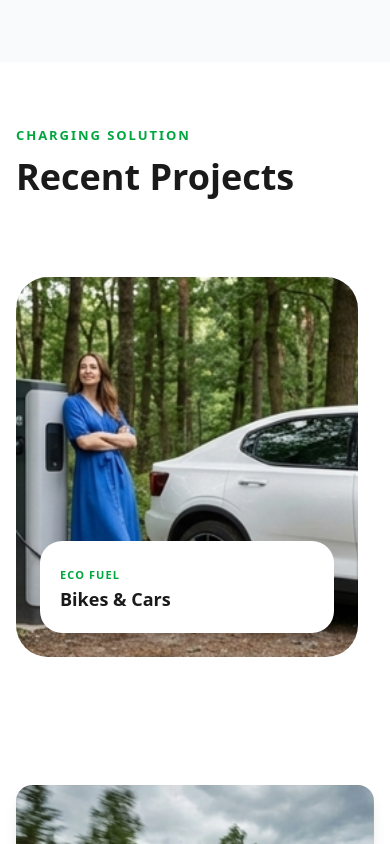
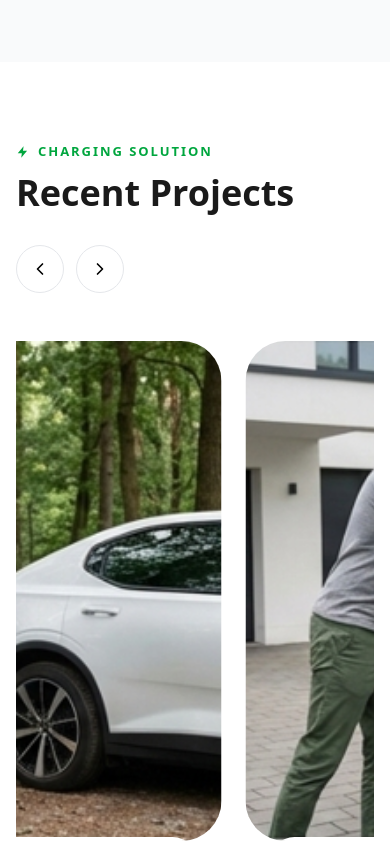
Before and after one commit to Mr-tamilan-yt/kensi-power, a React app: page / in a window 390 px wide. Shown: the part 4660-5504 px from the top of the page. Built offline with nearby package versions, Linux system fonts and the light colour scheme; the HTML template or start-up script is replaced by a standard one.

Commit message:
scroll changed

```diff
--- a/src/components/RecentProjects.jsx
+++ b/src/components/RecentProjects.jsx
@@ -1,21 +1,15 @@
-import { useRef, useEffect } from "react";
+import { useRef, useEffect, useState } from "react";
 import { ChevronLeft, ChevronRight } from "lucide-react";
 
 import picture1 from "../images/project1.png";
 import picture2 from "../images/project2.png";
 import picture3 from "../images/project3.png";
-import picture4 from "../images/project1.png";
-import picture5 from "../images/project2.png";
 
-/* ----------------------------------
-   Config helpers
------------------------------------ */
+const CARD_WIDTH = 415;
 const CARD_GAP = 24;
-const AUTO_SCROLL_DELAY = 3500;
+const STEP = CARD_WIDTH + CARD_GAP;
+const SPEED = 0.5; // px per frame
 
-/* ----------------------------------
-   Data
------------------------------------ */
 const projects = [
   { id: 1, tag: "ECO FUEL", title: "Bikes & Cars", img: picture1 },
   { id: 2, tag: "EV CARS", title: "Service & Repair", img: picture2 },
@@ -24,74 +18,59 @@ const projects = [
   { id: 5, tag: "EV STATION", title: "Benefits EV-Car", img: picture2 },
 ];
 
+export default function RecentProjects() {
+  const containerRef = useRef(null);
+  const wrapperRef = useRef(null);
+  const [offset, setOffset] = useState(0);
+  const rafRef = useRef(null);
+
+  const totalWidth = STEP * projects.length;
+
+  // Auto scroll using transform
+  useEffect(() => {
+    const autoScroll = () => {
+      setOffset((prev) => {
+        let next = prev + SPEED;
+        if (next >= totalWidth) next -= totalWidth; // seamless reset
+        return next;
+      });
+      rafRef.current = requestAnimationFrame(autoScroll);
+    };
+
+    rafRef.current = requestAnimationFrame(autoScroll);
+
+    return () => cancelAnimationFrame(rafRef.current);
+  }, []);
+
+  // Manual scroll buttons
+  const scrollByStep = (direction) => {
+    setOffset((prev) => {
+      let next = direction === "left" ? prev - STEP : prev + STEP;
+      if (next >= totalWidth) next -= totalWidth;
+      if (next < 0) next += totalWidth;
+      return next;
+    });
+  };
+
+  // duplicate list for seamless effect
   const infiniteProjects = [...projects, ...projects];
 
-/* ----------------------------------
-   Component
------------------------------------ */
-export default function RecentProjects() {
-  const scrollRef = useRef(null);
-
-  const getCardWidth = () => {
-    if (window.innerWidth < 640) return window.innerWidth - 48; // mobile
-    if (window.innerWidth < 1024) return 360; // tablet
-    return 415; // desktop
-  };
-
-  /* ----------------------------------
-     Scroll helpers
-  ----------------------------------- */
-  const scrollByStep = (direction = "right") => {
-    const container = scrollRef.current;
-    if (!container) return;
-
-    const cardWidth = getCardWidth();
-    const STEP = cardWidth + CARD_GAP;
-    const totalWidth = STEP * projects.length;
-
-    const offset = direction === "left" ? -STEP : STEP;
-
-    container.scrollBy({ left: offset, behavior: "smooth" });
-
-    if (direction === "left" && container.scrollLeft <= 0) {
-      container.scrollLeft += totalWidth;
-    }
-  };
-
-  /* ----------------------------------
-     Auto scroll (desktop only)
-  ----------------------------------- */
-  useEffect(() => {
-    if (window.innerWidth < 768) return; // disable on mobile
-
-    const container = scrollRef.current;
-    if (!container) return;
-
-    const cardWidth = getCardWidth();
-    const STEP = cardWidth + CARD_GAP;
-    const totalWidth = STEP * projects.length;
-
-    const interval = setInterval(() => {
-      container.scrollBy({ left: STEP, behavior: "smooth" });
-
-      if (container.scrollLeft >= totalWidth) {
-        setTimeout(() => {
-          container.scrollLeft -= totalWidth;
-        }, 500);
-      }
-    }, AUTO_SCROLL_DELAY);
-
-    return () => clearInterval(interval);
-  }, []);
-
   return (
-    <section className="w-full py-16 md:py-20 bg-white">
-      <div className="max-w-330 mx-auto px-4">
-
+    <section className="w-full py-20 bg-white overflow-hidden">
+      <div className="max-w-[1320px] mx-auto px-4">
         {/* Header */}
         <div className="flex flex-col lg:flex-row lg:items-end justify-between gap-8 mb-12">
           <div>
-            <span className="text-green-600 text-[13px] font-bold tracking-[0.15em] uppercase block mb-3">
+            <span className="flex items-center gap-2 text-green-600 text-[13px] font-bold tracking-[0.15em] uppercase mb-3">
+              <svg
+                width="14"
+                height="18"
+                viewBox="0 0 24 24"
+                fill="currentColor"
+                className="text-green-600"
+              >
+                <path d="M13 2L3 14h7l-1 8 10-12h-7l1-8z" />
+              </svg>
               Charging Solution
             </span>
             <h2 className="text-4xl md:text-5xl lg:text-6xl font-extrabold text-[#1a1a1a]">
@@ -101,10 +80,11 @@ export default function RecentProjects() {
 
           <div className="flex items-center gap-6">
             <p className="hidden md:block max-w-md text-gray-500">
-              There are many variations of passages of Lorem Ipsum available.
+              There are many variations of passages of Lorem Ipsum available,
+              but the majority have suffered alteration.
             </p>
 
-            <div className="hidden md:flex gap-3">
+            <div className="flex gap-3">
               <button
                 onClick={() => scrollByStep("left")}
                 className="w-12 h-12 rounded-full border border-gray-200 flex items-center justify-center hover:bg-green-600 hover:text-white transition"
@@ -123,44 +103,41 @@ export default function RecentProjects() {
 
         {/* Slider */}
         <div
-          ref={scrollRef}
-          className="flex gap-6 overflow-x-auto md:snap-x md:snap-mandatory scroll-smooth"
-          style={{ scrollbarWidth: "none" }}
+          ref={containerRef}
+          className="relative w-full overflow-hidden"
         >
-          {infiniteProjects.map((project, index) => (
+          <div
+            ref={wrapperRef}
+            className="flex gap-6"
+            style={{
+              transform: `translateX(-${offset}px)`,
+              transition: "transform 0s linear",
+            }}
+          >
+            {infiniteProjects.map((proj, index) => (
               <div
                 key={index}
-              className="
-                relative shrink-0
-                w-[calc(100vw-48px)]
-                sm:w-90
-                lg:w-103.75
-                h-[380px] sm:h-110 lg:h-125
-                rounded-[32px] lg:rounded-[40px]
-                overflow-hidden group md:snap-start
-              "
+                className="relative shrink-0 w-[415px] h-[500px] rounded-[40px] overflow-hidden group"
               >
                 <img
-                src={project.img}
-                alt={project.title}
+                  src={proj.img}
+                  alt={proj.title}
                   className="w-full h-full object-cover transition-transform duration-700 group-hover:scale-110"
                 />
-
-              <div className="absolute bottom-6 left-6 right-6">
-                <div className="bg-white rounded-[22px] p-5 shadow-xl md:translate-y-[120%] md:group-hover:translate-y-0 transition duration-500">
+                <div className="absolute bottom-6 left-6 right-6 pointer-events-none">
+                  <div className="bg-white rounded-[25px] p-6 shadow-xl translate-y-[120%] group-hover:translate-y-0 transition duration-500 ease-[cubic-bezier(0.25,1,0.5,1)]">
                     <span className="text-[11px] font-bold text-green-600 tracking-widest uppercase">
-                    {project.tag}
+                      {proj.tag}
                     </span>
-                  <h3 className="text-lg font-bold text-[#1a1a1a]">
-                    {project.title}
+                    <h3 className="text-xl font-bold text-[#1a1a1a]">
+                      {proj.title}
                     </h3>
                   </div>
                 </div>
               </div>
             ))}
           </div>
-
-        <style>{`div::-webkit-scrollbar{display:none}`}</style>
+        </div>
       </div>
     </section>
   );
```
Lines whose indentation alone changed are shown as unchanged.
